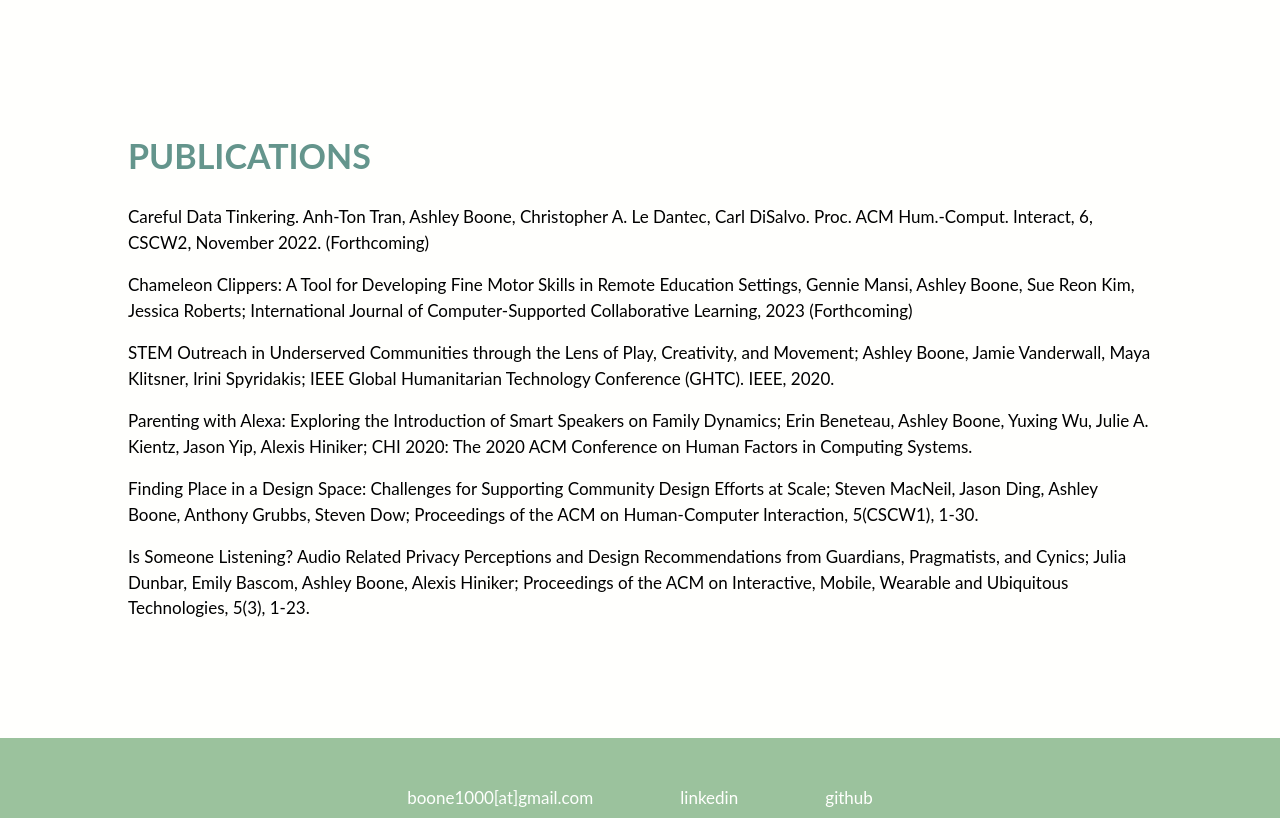
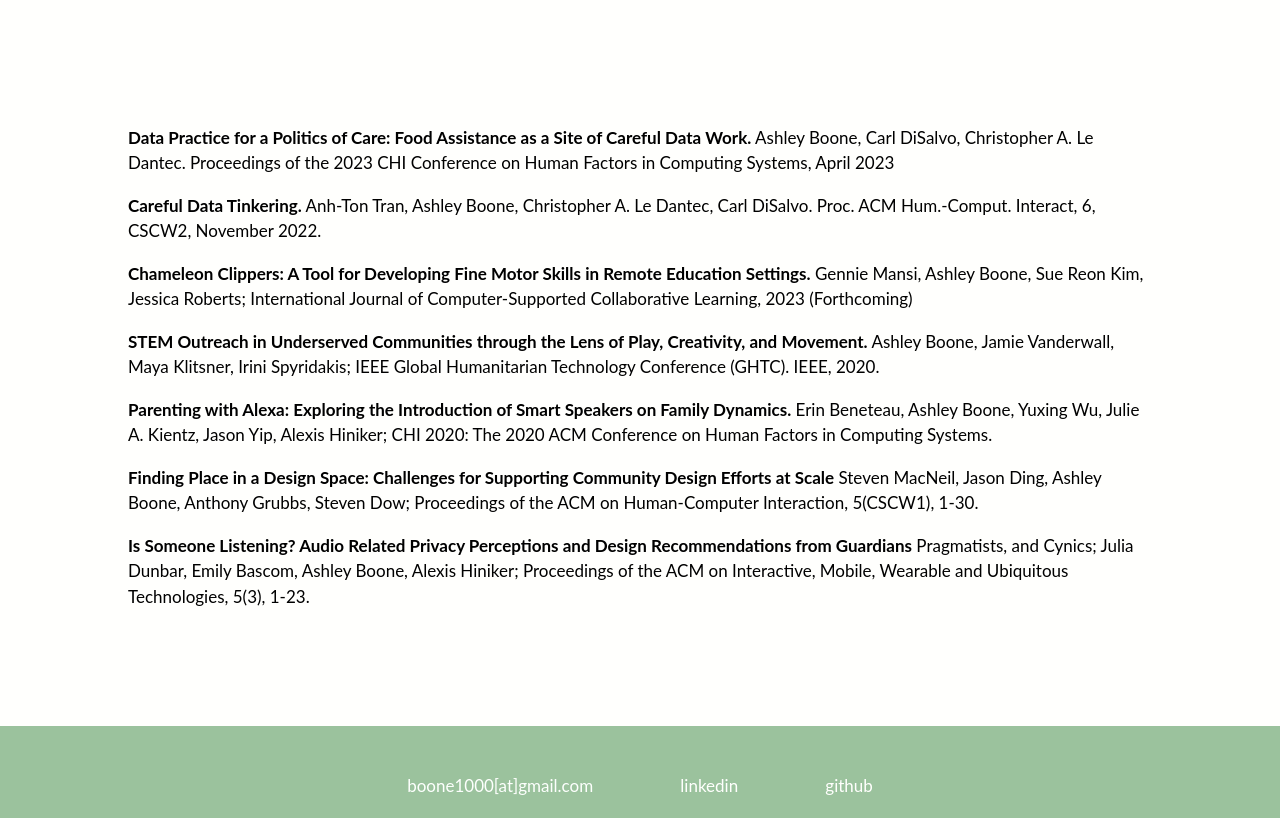
Before and after one commit to boone1000/portfolio2020, a React (Create React App) app: page / in a window 1280 px wide. Shown: the part 1180-1998 px from the top of the page. Built offline with nearby package versions, Linux system fonts and the light colour scheme.

Commit message:
WATL publication

```diff
--- a/src/pages/frontpage.js
+++ b/src/pages/frontpage.js
@@ -11,7 +11,7 @@ function frontPage(){
                 <div className='biotext'>
                     <h1>Ashley Boone</h1>
                     <p className='main'> I am a third-year PhD student specializing in Human-Centered Computing, exploring the intersection of digital civics and citizen science. Employing ethnographic methods, design activities, and action research, my current research uses data as an entry point to understand the social practices and technologies that enhance civic engagement through data.</p>
-                    <p className='main'>I am a currently pursuing my PhD at Georgia Tech advised by Dr. Christopher A. Le Dantec. I received my undergraduate degree in Human Centered Design and Engineering from the University of Washington in 2020.</p>
+                    <p className='main'>I am a currently pursuing my PhD at Georgia Tech advised by Dr. Christopher A. Le Dantec and Dr. Carl DiSalvo. I received my undergraduate degree in Human Centered Design and Engineering from the University of Washington in 2020.</p>
 
                 </div>
             </div>
@@ -44,13 +44,20 @@ function frontPage(){
             </div>
 
             <div className='section' id='finalSection'>
-                <h1>Publications</h1>
-                <p>Careful Data Tinkering. Anh-Ton Tran, Ashley Boone, Christopher A. Le Dantec, Carl DiSalvo. Proc. ACM Hum.-Comput. Interact, 6, CSCW2, November 2022. (Forthcoming)</p>
-                <p>Chameleon Clippers: A Tool for Developing Fine Motor Skills in Remote Education Settings, Gennie Mansi, Ashley Boone, Sue Reon Kim, Jessica Roberts; International Journal of Computer-Supported Collaborative Learning, 2023 (Forthcoming)</p>
-                <p>STEM Outreach in Underserved Communities through the Lens of Play, Creativity, and Movement; Ashley Boone, Jamie Vanderwall, Maya Klitsner, Irini Spyridakis; IEEE Global Humanitarian Technology Conference (GHTC). IEEE, 2020.</p>
-                <p>Parenting with Alexa: Exploring the Introduction of Smart Speakers on Family Dynamics; Erin Beneteau, Ashley Boone,  Yuxing Wu, Julie A. Kientz, Jason Yip, Alexis Hiniker; CHI 2020: The 2020 ACM Conference on Human Factors in Computing Systems.</p>
-                <p>Finding Place in a Design Space: Challenges for Supporting Community Design Efforts at Scale; Steven MacNeil,  Jason Ding, Ashley Boone, Anthony Grubbs, Steven Dow; Proceedings of the ACM on Human-Computer Interaction, 5(CSCW1), 1-30.</p>
-                <p>Is Someone Listening? Audio Related Privacy Perceptions and Design Recommendations from Guardians, Pragmatists, and Cynics; Julia Dunbar, Emily Bascom, Ashley Boone, Alexis Hiniker; Proceedings of the ACM on Interactive, Mobile, Wearable and Ubiquitous Technologies, 5(3), 1-23.</p>
+                {/*<h1>Publications</h1>*/}
+                {/*<p>immigrant affairs</p>*/}
+                {/*<p>haunted data</p>*/}
+                {/*<p>audubon</p>*/}
+                {/*<p>scistarter</p>*/}
+                {/*<p>twitter paper</p>*/}
+                {/*<p>social justice paper, CHI</p>*/}
+                <p><b>Data Practice for a Politics of Care: Food Assistance as a Site of Careful Data Work.</b> Ashley Boone, Carl DiSalvo, Christopher A. Le Dantec. Proceedings of the 2023 CHI Conference on Human Factors in Computing Systems, April 2023 </p>
+                <p><b>Careful Data Tinkering.</b> Anh-Ton Tran, Ashley Boone, Christopher A. Le Dantec, Carl DiSalvo. Proc. ACM Hum.-Comput. Interact, 6, CSCW2, November 2022.</p>
+                <p><b>Chameleon Clippers: A Tool for Developing Fine Motor Skills in Remote Education Settings.</b> Gennie Mansi, Ashley Boone, Sue Reon Kim, Jessica Roberts; International Journal of Computer-Supported Collaborative Learning, 2023 (Forthcoming)</p>
+                <p><b>STEM Outreach in Underserved Communities through the Lens of Play, Creativity, and Movement.</b> Ashley Boone, Jamie Vanderwall, Maya Klitsner, Irini Spyridakis; IEEE Global Humanitarian Technology Conference (GHTC). IEEE, 2020.</p>
+                <p><b>Parenting with Alexa: Exploring the Introduction of Smart Speakers on Family Dynamics.</b> Erin Beneteau, Ashley Boone,  Yuxing Wu, Julie A. Kientz, Jason Yip, Alexis Hiniker; CHI 2020: The 2020 ACM Conference on Human Factors in Computing Systems.</p>
+                <p><b>Finding Place in a Design Space: Challenges for Supporting Community Design Efforts at Scale</b> Steven MacNeil,  Jason Ding, Ashley Boone, Anthony Grubbs, Steven Dow; Proceedings of the ACM on Human-Computer Interaction, 5(CSCW1), 1-30.</p>
+                <p><b>Is Someone Listening? Audio Related Privacy Perceptions and Design Recommendations from Guardians</b> Pragmatists, and Cynics; Julia Dunbar, Emily Bascom, Ashley Boone, Alexis Hiniker; Proceedings of the ACM on Interactive, Mobile, Wearable and Ubiquitous Technologies, 5(3), 1-23.</p>
 
             </div>
 
```
